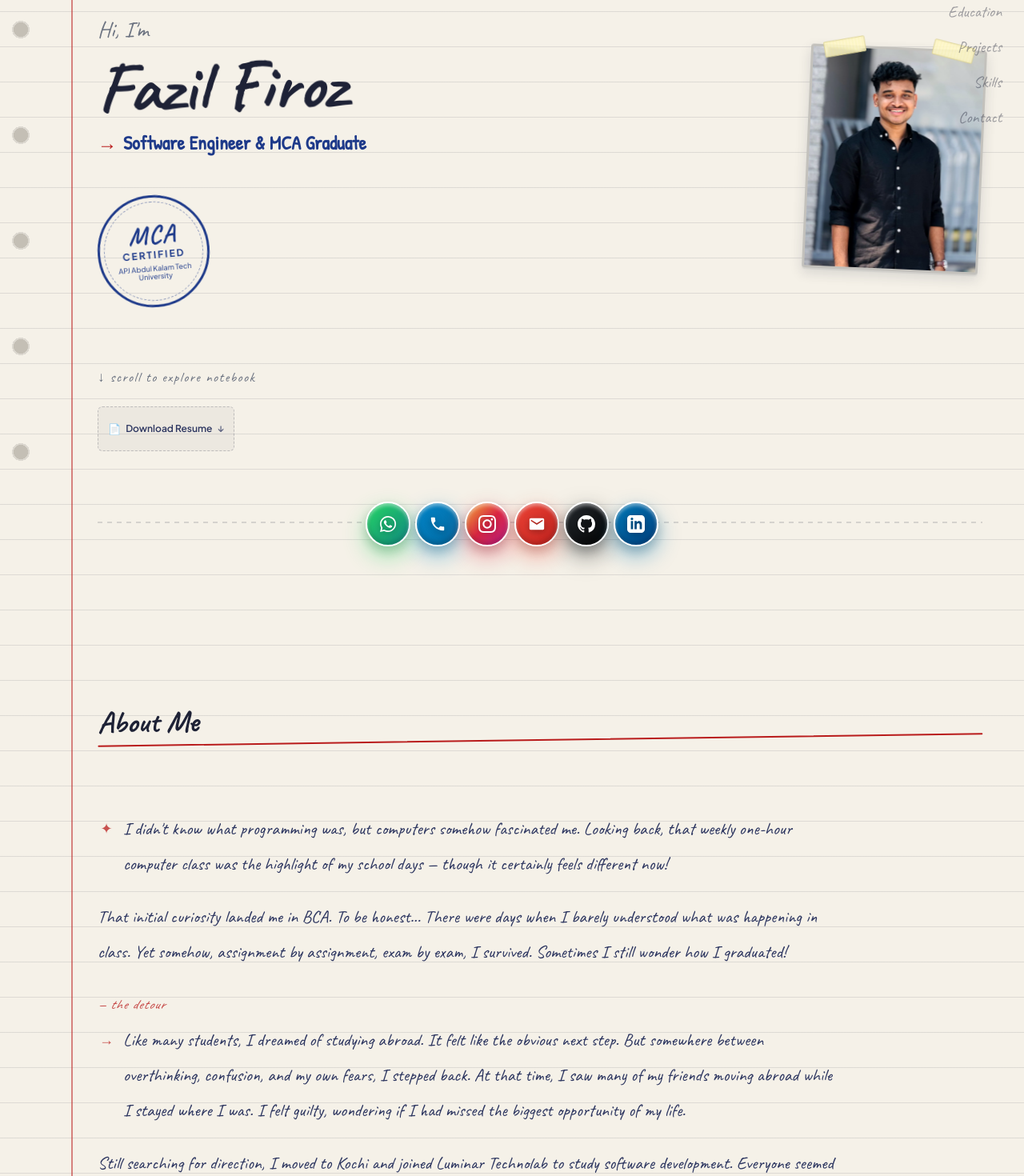
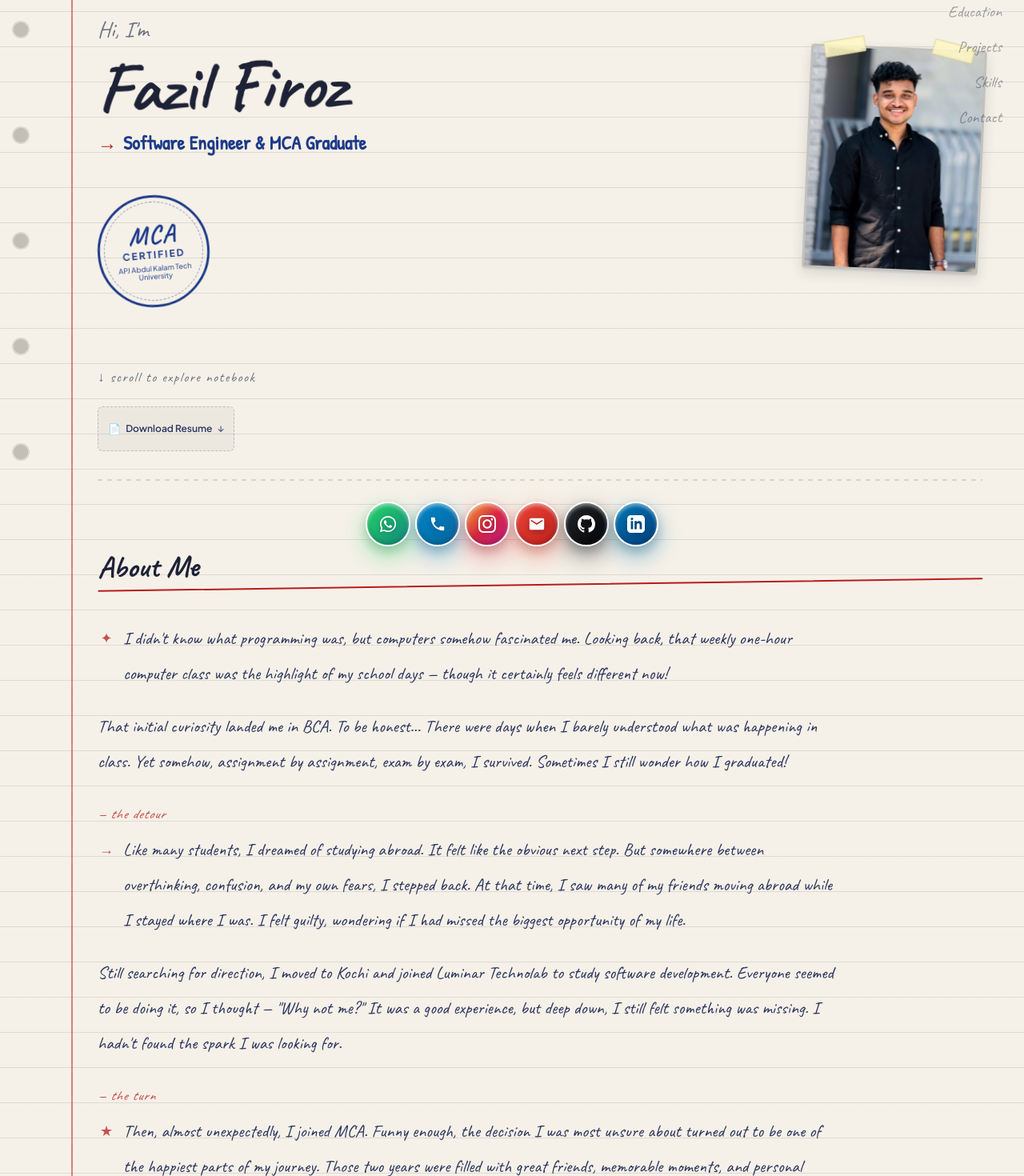
Before and after one commit to fazil-firoz/NoteBook-Portfolio, a React (Vite) app: page / in a window 1280 px wide. Shown: the part 117-1587 px from the top of the page at 80% size. Built offline with nearby package versions, Linux system fonts and the light colour scheme.

Commit message:
fix: remove excessive padding and duplicate line gaps between Hero section and About section

```diff
--- a/src/App.css
+++ b/src/App.css
@@ -89,9 +89,9 @@ body {
    ────────────────────────────────────────────────────────────── */
 .hero-section {
   position: relative;
-  min-height: 100vh;
+  min-height: auto;
   padding-top:    calc(var(--line) * 2);
-  padding-bottom: calc(var(--line) * 3);
+  padding-bottom: var(--line);
   padding-left:   var(--write-l);
   padding-right:  var(--write-r);
   display: flex;
@@ -473,7 +473,7 @@ body {
 .hero-bottom-rule {
   display: block;
   height: 2px;
-  margin-top: calc(var(--line) * 2);
+  margin-top: calc(var(--line) * 0.8);
   background: repeating-linear-gradient(
     to right,
     rgba(30,34,54,0.15) 0,
@@ -493,6 +493,11 @@ body {
   padding-bottom: calc(var(--line) * 3);
   padding-left:   var(--write-l);
   padding-right:  var(--write-r);
+}
+
+#about.nb-section {
+  min-height: auto;
+  padding-top: calc(var(--line) * 0.8);
 }
 
 .nb-section + .nb-section::before {
--- a/src/components/AboutSection.jsx
+++ b/src/components/AboutSection.jsx
@@ -70,10 +70,6 @@ export function AboutSection() {
   return (
     <NbSection id="about">
       <h2 className="section-heading">About Me</h2>
-      <span className="heading-gap" />
-
-      {/* diary entry meta */}
-      {/* <span className="about-role">→ MCA Graduate · Software Engineer · Kochi, Kerala</span> */}
       <span className="heading-gap" />
 
       <div className="about-body">
```
